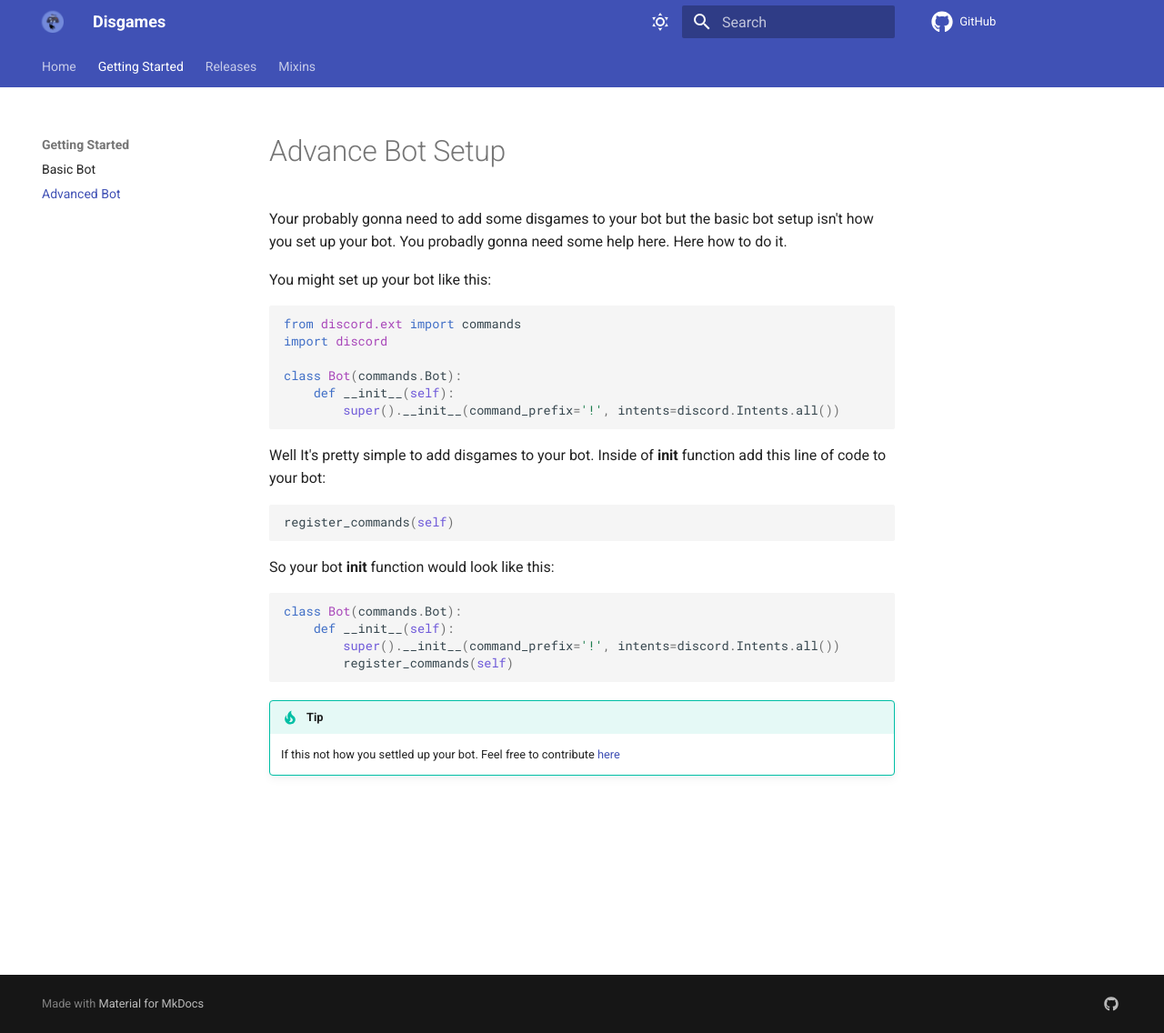
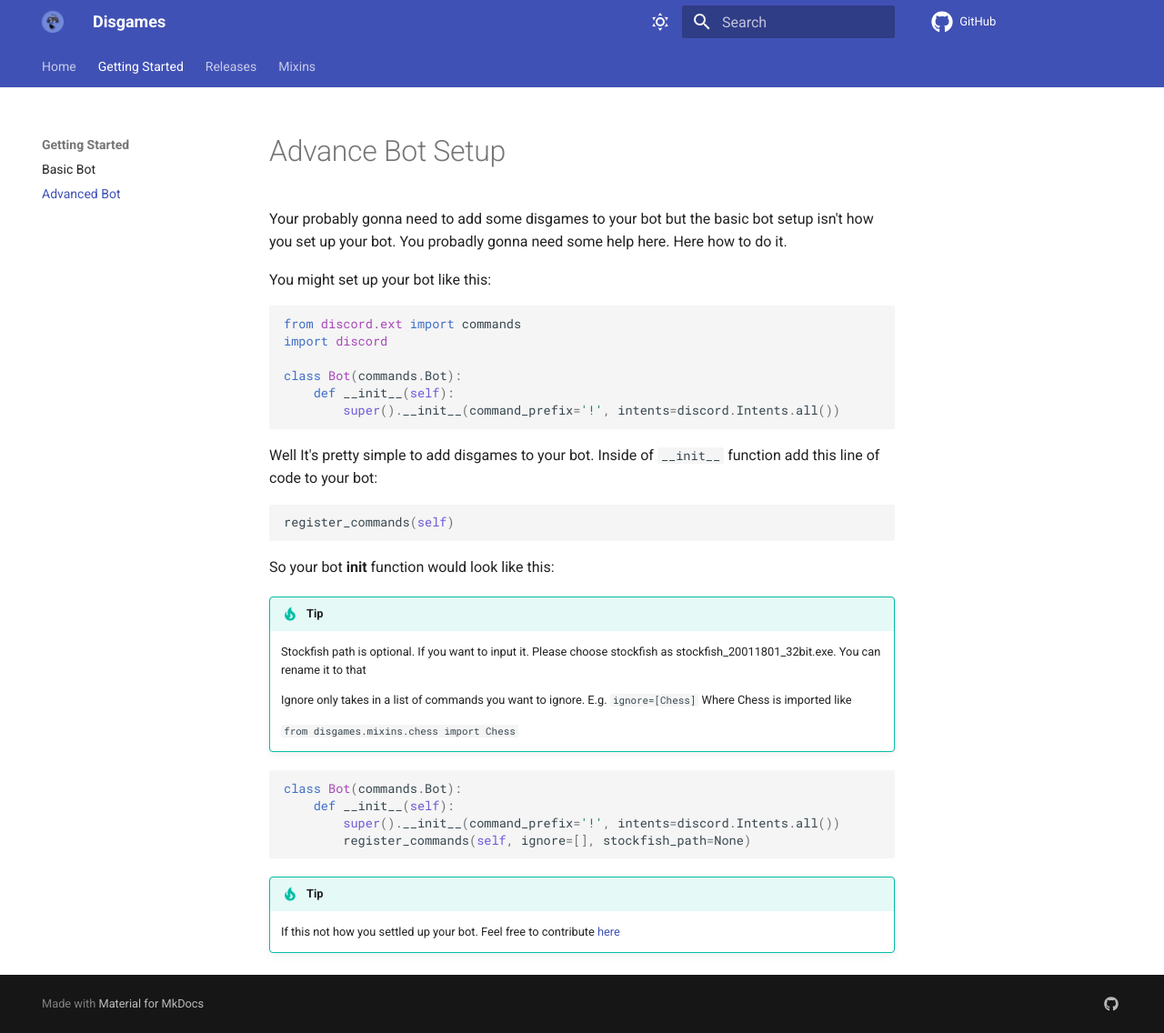
Before and after one commit to andrewthederp/Disgames, an MkDocs documentation site: the page built from docs/setups/advancedbotsetup.md, in a window 1280 px wide and 1136 px high. Shown: the whole window at 91% size. Built offline with MkDocs 1.6.1 and Material for MkDocs 9.7.7, drawn with Linux system fonts in a browser that asks for light colours; comment, search, counter and statistics services are not loaded.

Commit message:
Add formatting

````diff
--- a/docs/setups/advancedbotsetup.md
+++ b/docs/setups/advancedbotsetup.md
@@ -13,7 +13,7 @@ class Bot(commands.Bot):
         super().__init__(command_prefix='!', intents=discord.Intents.all())
 ```
 
-Well It's pretty simple to add disgames to your bot. Inside of __init__ function add this line of code to your bot:
+Well It's pretty simple to add disgames to your bot. Inside of `__init__` function add this line of code to your bot:
 
 ```python
 register_commands(self)
@@ -21,11 +21,18 @@ register_commands(self)
 
 So your bot __init__ function would look like this:
 
+!!! tip
+    Stockfish path is optional. If you want to input it. Please choose stockfish as stockfish_20011801_32bit.exe. You can rename it to that
+
+    Ignore only takes in a list of commands you want to ignore. E.g. `ignore=[Chess]` Where Chess is imported like
+
+    `from disgames.mixins.chess import Chess`
+
 ```python
 class Bot(commands.Bot):
     def __init__(self):
         super().__init__(command_prefix='!', intents=discord.Intents.all())
-        register_commands(self)
+        register_commands(self, ignore=[], stockfish_path=None)
 ```
 
 !!! tip
````
Also changed, not shown: docs/setups/basicbotsetup.md (+9 -1 lines).
